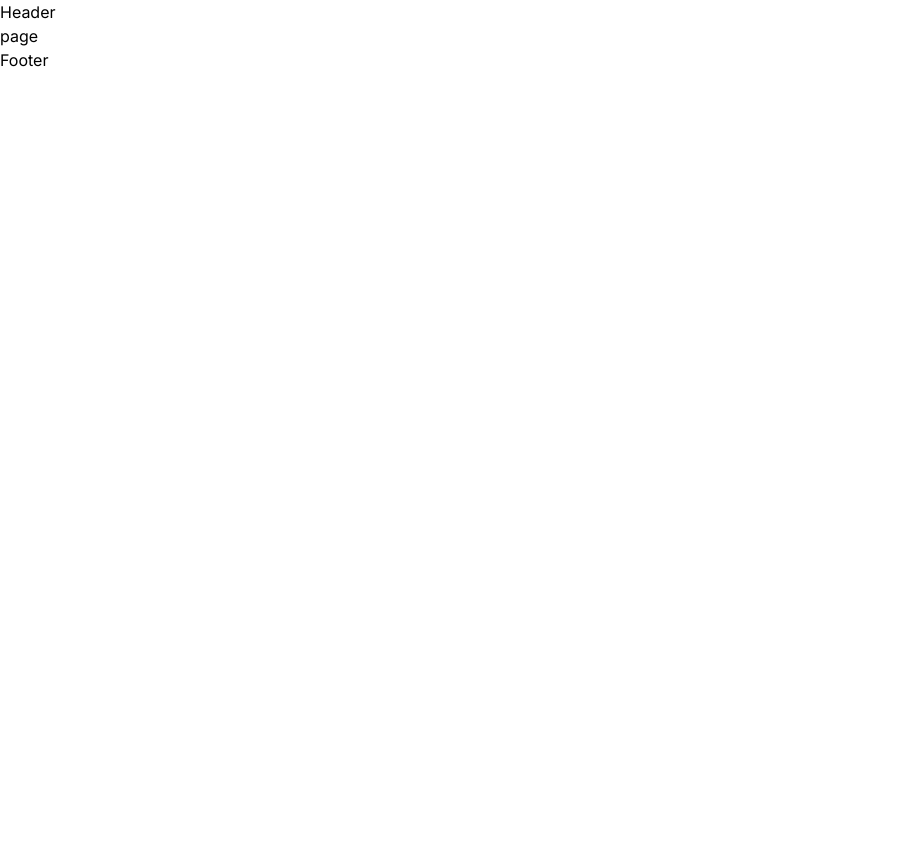
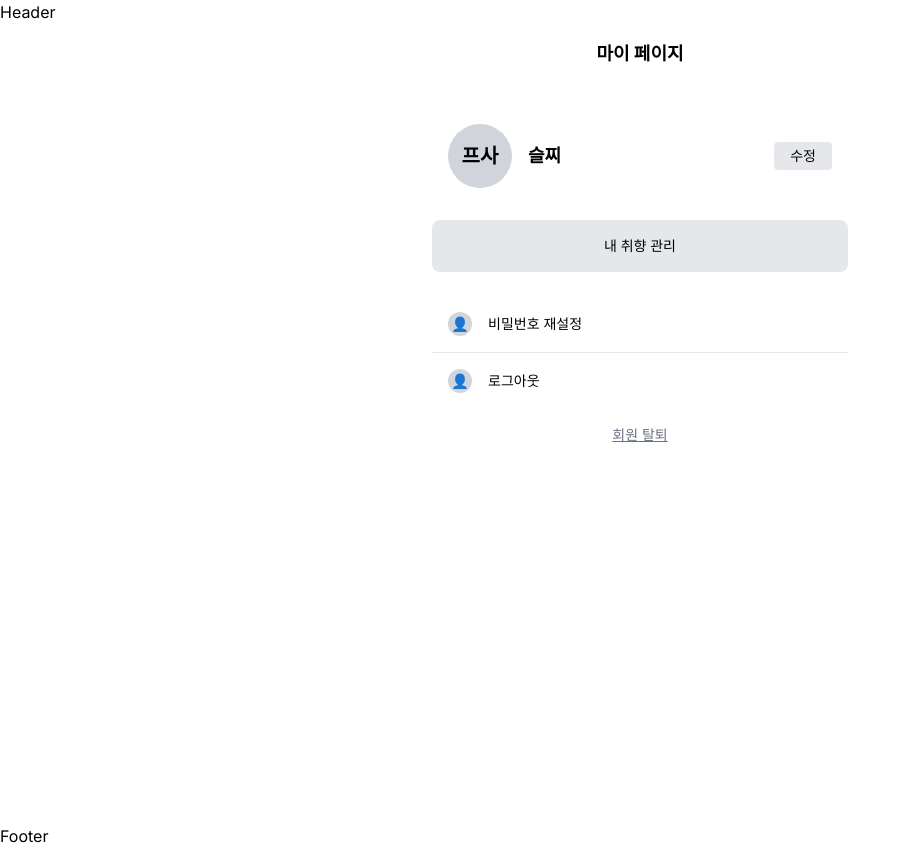
Before and after one commit to ahh0619/HANJANHAE, a Next.js app: page /mypage in a window 1280 px wide. Shown: the whole page, without its empty margins (0-910 px from the left). Before the commit the page ends 800 px from the top, so only its background shows below. Built offline with nearby package versions, Linux system fonts and the light colour scheme.

Commit message:
✨ Feat : 마이페이지 UI
마이페이지 와이어프레임 UI

```diff
--- a/src/app/mypage/page.tsx
+++ b/src/app/mypage/page.tsx
@@ -1,5 +1,57 @@
-const page = () => {
-  return <div>page</div>;
+// pages/my-page.tsx
+
+const MyPage = () => {
+  return (
+    <div className="mx-auto flex min-h-screen max-w-md flex-col items-center">
+      {/* Header */}
+      <header className="w-full bg-white py-4">
+        <div className="flex items-center justify-center px-4">
+          <h1 className="text-lg font-bold">마이 페이지</h1>
+        </div>
+      </header>
+
+      {/* Profile Section */}
+      <div className="mt-6 w-full px-4">
+        <div className="flex items-center rounded-lg bg-white px-4 py-4">
+          <div className="flex h-16 w-16 items-center justify-center rounded-full bg-gray-300 text-xl font-bold">
+            프사
+          </div>
+          <div className="ml-4 flex flex-col justify-center">
+            <p className="text-lg font-semibold">슬찌</p>
+          </div>
+          <button className="ml-auto rounded bg-gray-200 px-4 py-1 text-sm">
+            수정
+          </button>
+        </div>
+
+        {/* Preferences Section */}
+        <div className="mt-4 w-full rounded-lg bg-gray-200 px-4 py-4 text-center text-sm font-medium">
+          내 취향 관리
+        </div>
+      </div>
+
+      {/* Account Options */}
+      <div className="mt-6 w-full px-4">
+        <div className="divide-y rounded-lg bg-white">
+          <div className="flex items-center p-4">
+            <div className="flex h-6 w-6 items-center justify-center rounded-full bg-gray-300">
+              <span className="text-sm">👤</span>
+            </div>
+            <span className="ml-4 text-sm">비밀번호 재설정</span>
+          </div>
+          <div className="flex items-center p-4">
+            <div className="flex h-6 w-6 items-center justify-center rounded-full bg-gray-300">
+              <span className="text-sm">👤</span>
+            </div>
+            <span className="ml-4 text-sm">로그아웃</span>
+          </div>
+        </div>
+        <button className="mt-4 w-full text-center text-sm text-gray-500 underline">
+          회원 탈퇴
+        </button>
+      </div>
+    </div>
+  );
 };
 
-export default page;
+export default MyPage;
```
